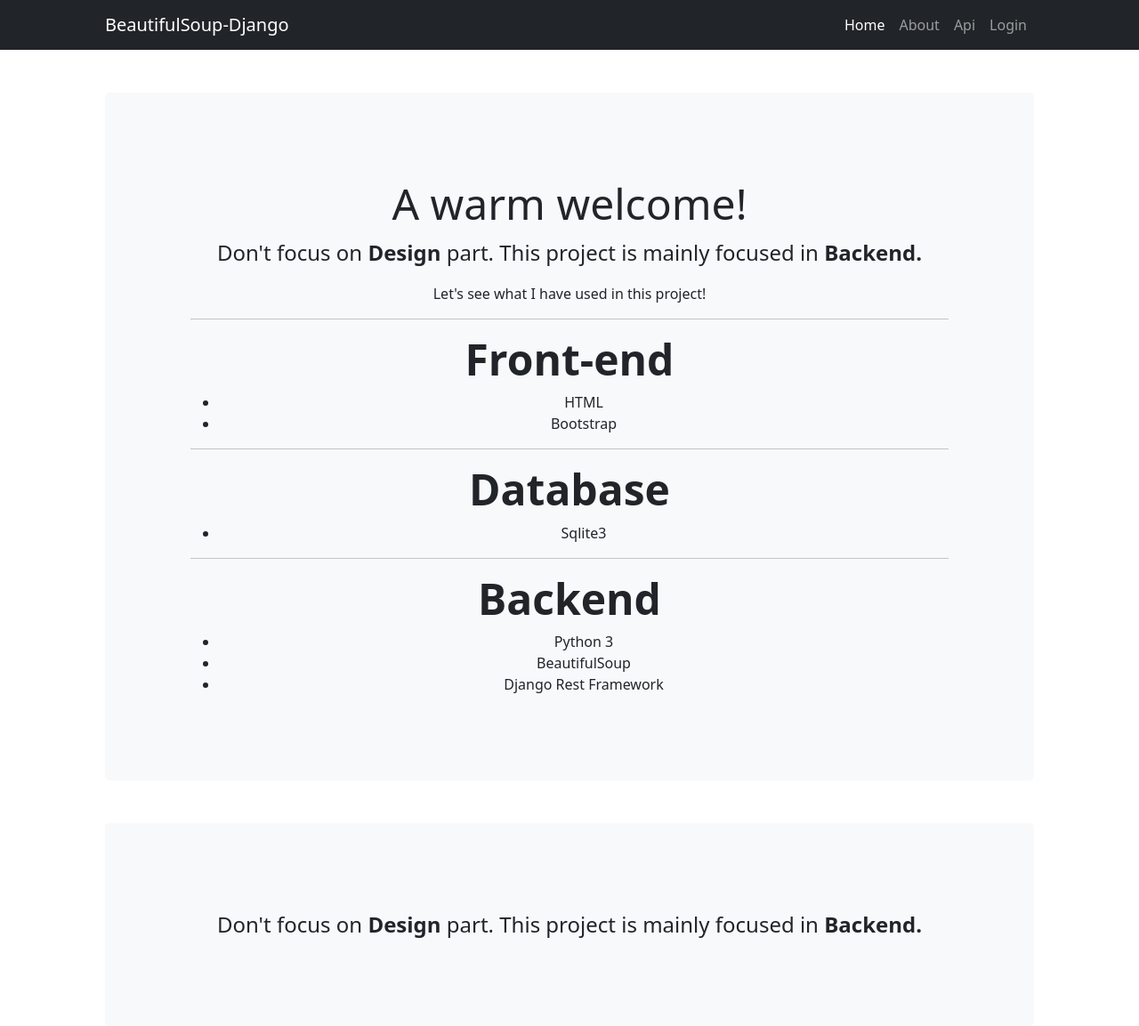
After one commit to Pox420/Django-Beautifulsoup-News-Portal, a Django app: page /about/ in a window 1280 px wide. The commit adds this page. Shown: the whole page at 89% size. Run offline with Django 3.2, Linux system fonts and the light colour scheme; parts of the project's set-up code (start-up, migrations or seed data) failed here and were passed over.

```diff
--- a/news_app/urls.py
+++ b/news_app/urls.py
@@ -3,5 +3,6 @@
 
 urlpatterns = [
     path('', views.index, name='index'),
+    path('about/', views.about, name='about'),
     path('detail_page/<int:id>/', views.detail_page, name='detail_page'),
 ]
--- a/news_app/views.py
+++ b/news_app/views.py
@@ -51,10 +51,9 @@
             else:
                 NewsPortal.objects.create(title=title, image_link=image_link, sub_title=sub_title, main_content=main_content)
                 print('created')
-
-        user_list = NewsPortal.objects.all()
+        user_list = NewsPortal.objects.all().order_by('-id')
+        print('index ended')
         page = request.GET.get('page', 1)
-
         paginator = Paginator(user_list, 6)
         try:
             users = paginator.page(page)
@@ -70,7 +69,8 @@
         }
         return render(request, 'news_app/index.html',context=context)
 
-
+def about(request):
+    return render(request, 'news_app/about.html')
 
 
 @login_required(login_url='/user/login/')
--- /dev/null
+++ b/templates/news_app/about.html
@@ -0,0 +1,49 @@
+{% extends 'news_app/base.html' %}
+
+
+{% block body %}
+
+<header class="py-5">
+    <div class="container px-lg-5">
+        <div class="p-4 p-lg-5 bg-light rounded-3 text-center">
+            <div class="m-4 m-lg-5">
+                <h1 class="display-5 ">A warm welcome!</h1>
+                <p class="fs-4">Don't focus on  <strong>Design</strong> part. This project is mainly focused in
+                <strong>Backend.</strong></p>
+                <p>Let's see what I have used in this project!</p>
+                <hr>
+                <h3 class="display-5 fw-bold">Front-end</h3>
+                <ul>
+                    <li>HTML</li>
+                    <li>Bootstrap</li>
+                </ul>
+                <hr>
+                <h3 class="display-5 fw-bold">Database</h3>
+                <ul>
+                    <li>Sqlite3</li>
+                </ul>
+                <hr>
+                <h3 class="display-5 fw-bold">Backend</h3>
+                <ul>
+                    <li>Python 3</li>
+                    <li>BeautifulSoup</li>
+                    <li>Django Rest Framework</li>
+                </ul>
+            </div>
+        </div>
+    </div>
+</header>
+
+<section>
+    <div class="container px-lg-5">
+        <div class="p-4 p-lg-5 bg-light rounded-3 text-center">
+            <div class="m-4 m-lg-5">
+                <p class="fs-4">Don't focus on  <strong>Design</strong> part. This project is mainly focused in
+                <strong>Backend.</strong></p>
+
+            </div>
+        </div>
+    </div>
+</section>
+
+{% endblock %}
--- a/templates/news_app/base.html
+++ b/templates/news_app/base.html
@@ -28,10 +28,11 @@
                     {% if user.is_authenticated %}
                     <li class="nav-item"><a class="nav-link" disabled="disabled" href="/">Welcome - {{ request.user.email }}</a></li>
                     <li class="nav-item"><a class="nav-link" href="/api/v1/">Api</a></li>
+                    <li class="nav-item"><a class="nav-link" href="{% url 'about' %}">About</a></li>
                     <li class="nav-item"><a class="nav-link" href="{% url 'logout_user' %}">Logout</a></li>
                     {% else %}
                     <li class="nav-item"><a class="nav-link active" aria-current="page" href="/">Home</a></li>
-                    <li class="nav-item"><a class="nav-link" href="#!">About</a></li>
+                    <li class="nav-item"><a class="nav-link" href="{% url 'about' %}">About</a></li>
                     <li class="nav-item"><a class="nav-link" href="/api/v1/">Api</a></li>
                     <li class="nav-item"><a class="nav-link" href="{% url 'login_user' %}">Login</a></li>
                     {% endif %}
```
Also changed, not shown: news_app/kathmandu_post.csv (+2 -4 lines), db.sqlite3, 1 other file.
